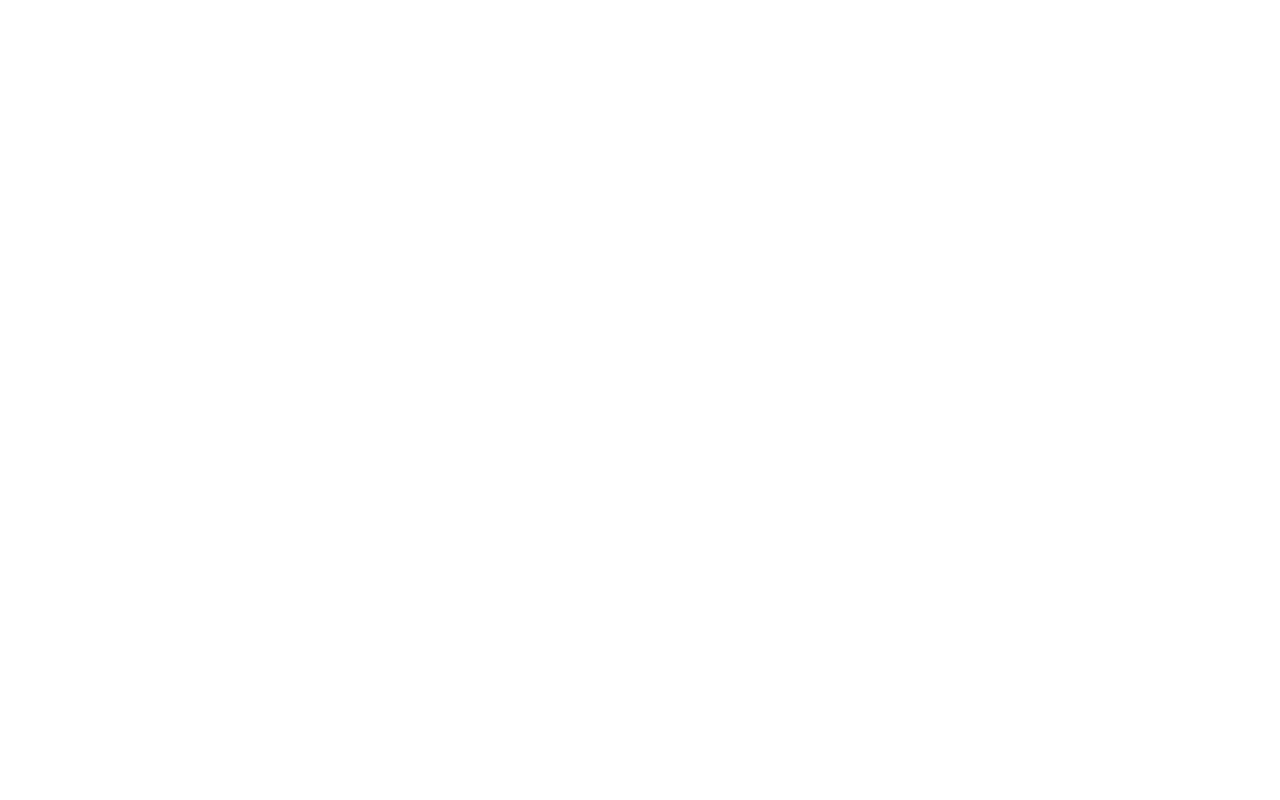
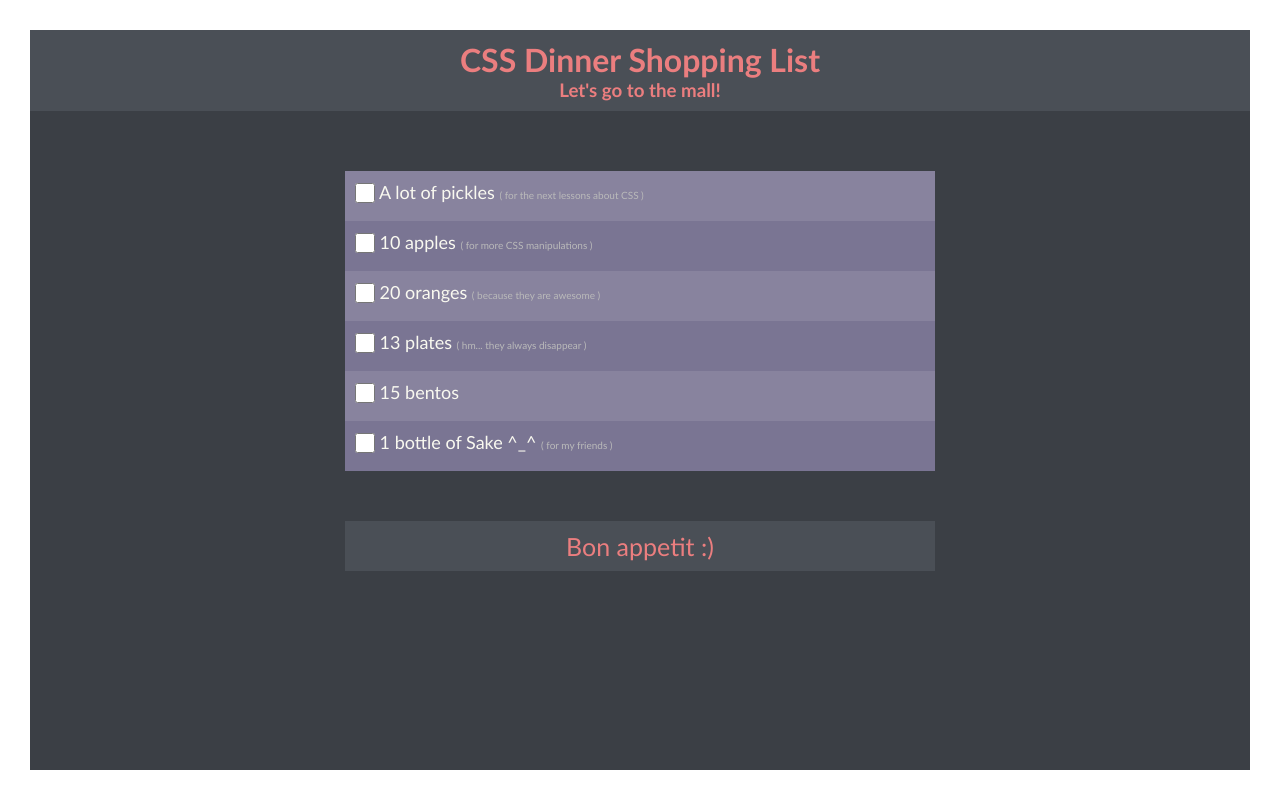
Before and after one commit to 20210502-FE/kozhyna_css-selector, a plain HTML site: page index.html in a window 1280 px wide. Drawn offline with Linux system fonts and the light colour scheme.

Commit message:
Add dinner shopping list feature

```diff
--- a/index.html
+++ b/index.html
@@ -1,13 +1,53 @@
 <!doctype html>
 <html lang="en">
+
 <head>
     <meta charset="UTF-8">
     <meta name="viewport" content="width=device-width, user-scalable=no, initial-scale=1.0, maximum-scale=1.0, minimum-scale=1.0">
     <meta http-equiv="X-UA-Compatible" content="ie=edge">
-    <title>Document</title>
+    <link rel="stylesheet" href="styles.css">
+    <link rel="icon" type="image/png" href="favicon.png">
+    <title>CSS Dinner Shopping List</title>
 </head>
+
 <body>
-<header></header>
-<main></main>
+<div class="wrapper">
+    <header class="header">
+        <h1>CSS Dinner Shopping List</h1>
+        <h3>Let's go to the mall!</h3>
+    </header>
+    <main class="content">
+        <ul class="content__list">
+            <li class="content__item">
+                <input type="checkbox" id="content__item-1">
+                <label for="content__item-1">A lot of pickles <span
+                        class="content__extra-text">for the next lessons about CSS</span></label>
+            </li>
+            <li class="content__item">
+                <input type="checkbox" id="content__item-2">
+                <label for="content__item-2">10 apples <span class="content__extra-text">for more CSS manipulations</span></label>
+            </li>
+            <li class="content__item">
+                <input type="checkbox" id="content__item-3">
+                <label for="content__item-3">20 oranges <span class="content__extra-text">because they are awesome</span></label>
+            </li>
+            <li class="content__item">
+                <input type="checkbox" id="content__item-4">
+                <label for="content__item-4">13 plates <span
+                        class="content__extra-text">hm... they always disappear</span></label>
+            </li>
+            <li class="content__item">
+                <input type="checkbox" id="content__item-5">
+                <label for="content__item-5">15 bentos</label>
+            </li>
+            <li class="content__item">
+                <input type="checkbox" id="content__item-6">
+                <label for="content__item-6">1 bottle of Sake ^_^ <span class="content__extra-text">for my friends</span></label>
+            </li>
+        </ul>
+        <div class="content__greetings">Bon appetit :)</div>
+    </main>
+</div>
 </body>
+
 </html>
--- a/styles.css
+++ b/styles.css
@@ -0,0 +1,94 @@
+* {
+    margin: 0;
+    padding: 0;
+    box-sizing: border-box;
+    transition: all .1s ease-in;
+}
+
+.wrapper {
+    display: block;
+    border: 30px solid white;
+    background-color: rgba(59, 63, 69, 255);
+    height: 100vh;
+    font-family: "Trebuchet MS", Arial, sans-serif;
+}
+
+.header {
+    background-color: rgba(74, 79, 86, 255);
+    color: rgba(235, 126, 127, 255);
+    text-align: center;
+    padding-top: 10px;
+    padding-bottom: 10px;
+}
+
+.content {
+    padding: 20px;
+}
+
+.content__list {
+    list-style-type: none;
+    width: 50%;
+    margin: auto;
+    padding-top: 40px;
+}
+
+.content__item {
+    font-size: 18px;
+    color: rgba(249, 249, 240, 255);
+    height: 50px;
+    padding: 10px;
+}
+
+.content__extra-text {
+    font-size: 10px;
+    color: rgba(186, 186, 186, 255);
+}
+
+.content__greetings {
+    background-color: rgba(74, 79, 86, 255);
+    color: rgba(235, 126, 127, 255);
+    font-size: 25px;
+    text-align: center;
+    padding-top: 10px;
+    padding-bottom: 10px;
+    width: 50%;
+    margin: 50px auto auto auto;
+}
+
+input[type='checkbox'] {
+    width: 20px;
+    height: 20px;
+    vertical-align: bottom;
+    text-decoration: line-through rgba(186, 186, 186, 255);
+}
+
+input:checked + label {
+    text-decoration: line-through rgba(186, 186, 186, 255);
+    color: rgba(186, 186, 186, 255);
+}
+
+.content__item:nth-child(odd) {
+    background-color: rgba(136, 131, 158, 255);
+}
+
+.content__item:nth-child(even) {
+    background-color: rgba(122, 117, 147, 255);
+}
+
+.content__item:hover {
+    border-top: solid 3px white;
+    border-bottom: solid 3px white;
+    background-color: rgba(98, 94, 119, 255);
+}
+
+.content__item:active {
+    background-color: rgba(214, 126, 64, 0.78);
+}
+
+.content__extra-text::before {
+    content: "( ";
+}
+
+.content__extra-text::after {
+    content: " )";
+}
```
Also changed, not shown: favicon.png (added).
